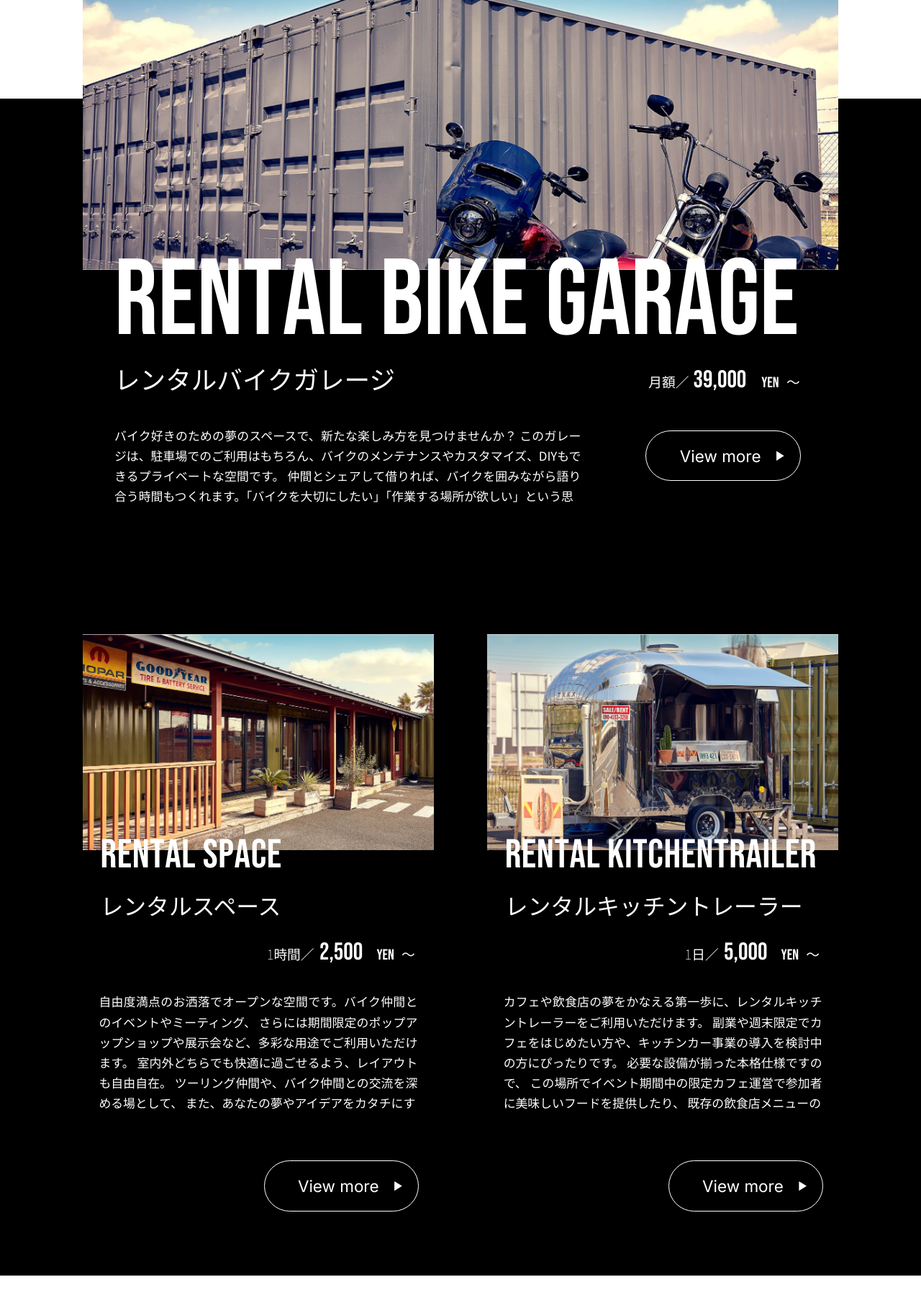
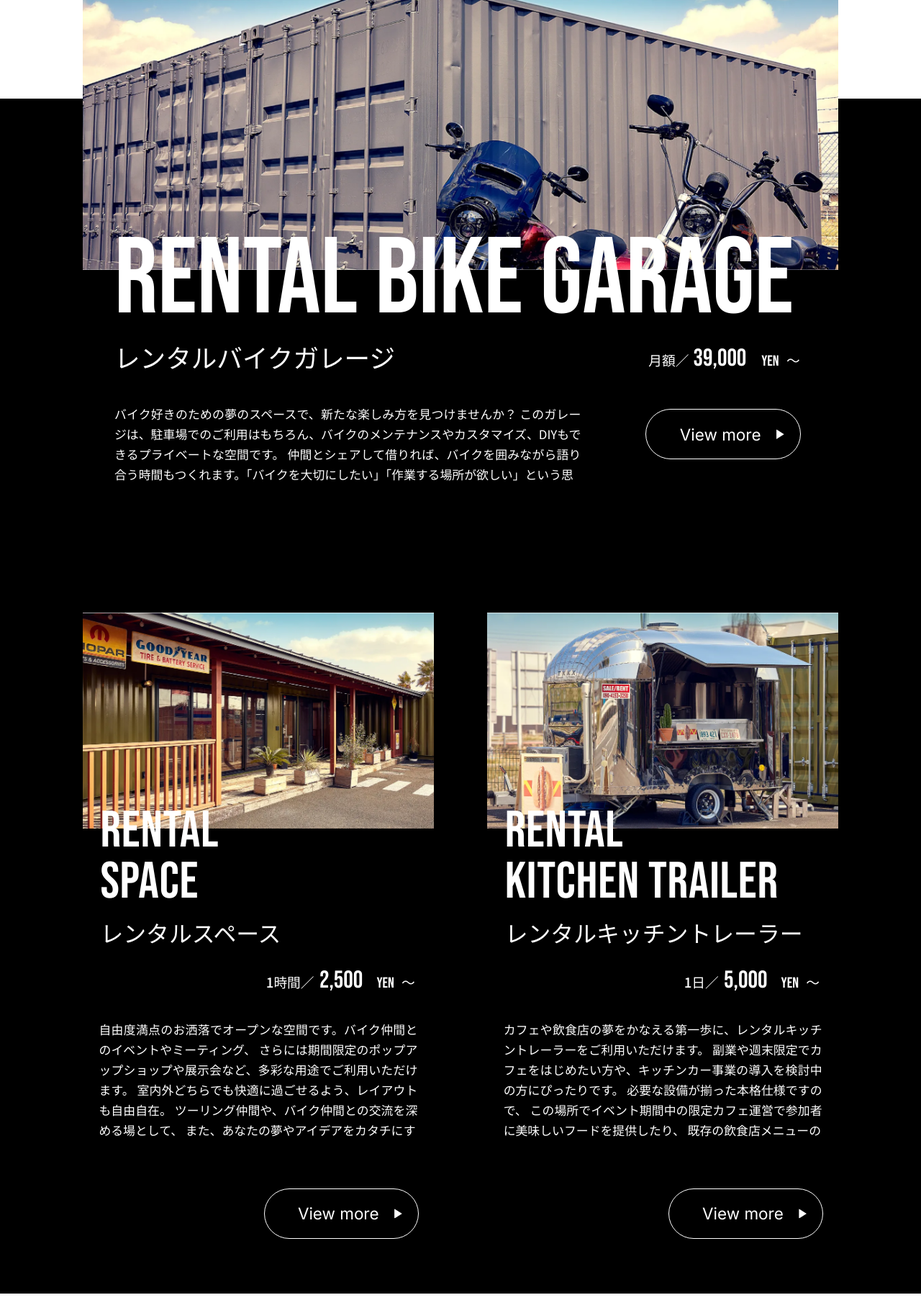
Before and after one commit to Mugen-Infotech/hashima, a PHP site: page / in a window 1280 px wide. Shown: the part 3686-5510 px from the top of the page at 72% size. Run offline with PHP 8.4, Linux system fonts and the light colour scheme; some libraries are stand-ins or nearby versions.

Commit message:
text break and font bold fix

```diff
--- a/assets/css/style.css
+++ b/assets/css/style.css
@@ -1199,7 +1199,7 @@ input[type="file"]::file-selector-button {
   width: 100%;
 }
 .p-plan__main-title {
-  padding-top: 21.375rem;
+  padding-top: 19.375rem;
   margin-left: 2.915625rem;
 }
 .p-plan__main-title-en {
@@ -1293,7 +1293,7 @@ input[type="file"]::file-selector-button {
 }
 .p-plan__main-price {
   position: absolute;
-  top: 33.80rem;
+  top: 31.80rem;
   right: 3.5375rem;
   font-family: Noto Sans JP, sans-serif;
   font-style: normal;
@@ -1390,7 +1390,7 @@ input[type="file"]::file-selector-button {
   width: 100%;
 }
 .p-plan__sub-title {
-  padding-top: 18.125rem;
+  padding-top: 17.87rem;
   margin-left: 1.6125rem;
 }
 .p-plan__sub-title-en {
@@ -1399,8 +1399,8 @@ input[type="file"]::file-selector-button {
   font-family: Bebas Neue, sans-serif;
   font-style: normal;
   font-weight: 400;
-  font-size: 3.75rem;
-  line-height: 1.25;
+  font-size: 4.75rem;
+  line-height: 1;
   letter-spacing: 0.01em;
   color: #fff;
 }
@@ -1487,7 +1487,7 @@ input[type="file"]::file-selector-button {
   margin-top: 1rem;
   font-family: Noto Sans JP, sans-serif;
   font-style: normal;
-  font-weight: 100;
+  font-weight: 500;
   font-optical-sizing: auto;
   font-size: 2.125rem;
   line-height: 1.2058823529;
@@ -1503,7 +1503,7 @@ input[type="file"]::file-selector-button {
   color: #fff;
   font-family: Noto Sans JP, sans-serif;
   font-style: normal;
-  font-weight: 100;
+  font-weight: 500;
   font-optical-sizing: auto;
   font-size: 1.25rem;
   line-height: 1.2;
@@ -1536,7 +1536,7 @@ input[type="file"]::file-selector-button {
   text-align: justify;
   font-family: Noto Sans JP, sans-serif;
   font-style: normal;
-  font-weight: 100;
+  font-weight: 400;
   font-optical-sizing: auto;
   font-size: 1.125rem;
   line-height: 1.6666666667;
--- a/index.html
+++ b/index.html
@@ -187,24 +187,7 @@
             </picture>
             <hgroup class="p-plan__main-title">
               <h2 class="p-plan__main-title-en js-title">
-                <span>R</span>
-                <span>E</span>
-                <span>N</span>
-                <span>T</span>
-                <span>A</span>
-                <span>L</span>
-                <span>&nbsp;</span>
-                <span>B</span>
-                <span>I</span>
-                <span>K</span>
-                <span>E</span>
-                <span>&nbsp;</span>
-                <span>G</span>
-                <span>A</span>
-                <span>R</span>
-                <span>A</span>
-                <span>G</span>
-                <span>E</span>
+                <span>RENTAL BIKE GARAGE</span>
               </h2>
               <p class="p-plan__main-title-ja">レンタルバイクガレージ</p>
             </hgroup>
@@ -220,18 +203,7 @@
               </picture>
               <hgroup class="p-plan__sub-title">
                 <h2 class="p-plan__sub-title-en js-title">
-                  <span>R</span>
-                  <span>E</span>
-                  <span>N</span>
-                  <span>T</span>
-                  <span>A</span>
-                  <span>L</span>
-                  <span>&nbsp;</span>
-                  <span>S</span>
-                  <span>P</span>
-                  <span>A</span>
-                  <span>C</span>
-                  <span>E</span>
+                  <span>RENTAL <br> SPACE</span>
                 </h2>
                 <p class="p-plan__sub-title-ja">レンタルスペース</p>
               </hgroup>
@@ -246,27 +218,7 @@
               </picture>
               <hgroup class="p-plan__sub-title">
                 <h2 class="p-plan__sub-title-en js-title">
-                  <span>R</span>
-                  <span>E</span>
-                  <span>N</span>
-                  <span>T</span>
-                  <span>A</span>
-                  <span>L</span>
-                  <span>&nbsp;</span>
-                  <span>K</span>
-                  <span>I</span>
-                  <span>T</span>
-                  <span>C</span>
-                  <span>H</span>
-                  <span>E</span>
-                  <span>N</span>
-                  <span>T</span>
-                  <span>R</span>
-                  <span>A</span>
-                  <span>I</span>
-                  <span>L</span>
-                  <span>E</span>
-                  <span>R</span>
+                  <Span>RENTAL <br> KITCHEN TRAILER</Span>
                 </h2>
                 <p class="p-plan__sub-title-ja">レンタルキッチントレーラー</p>
               </hgroup>
```
